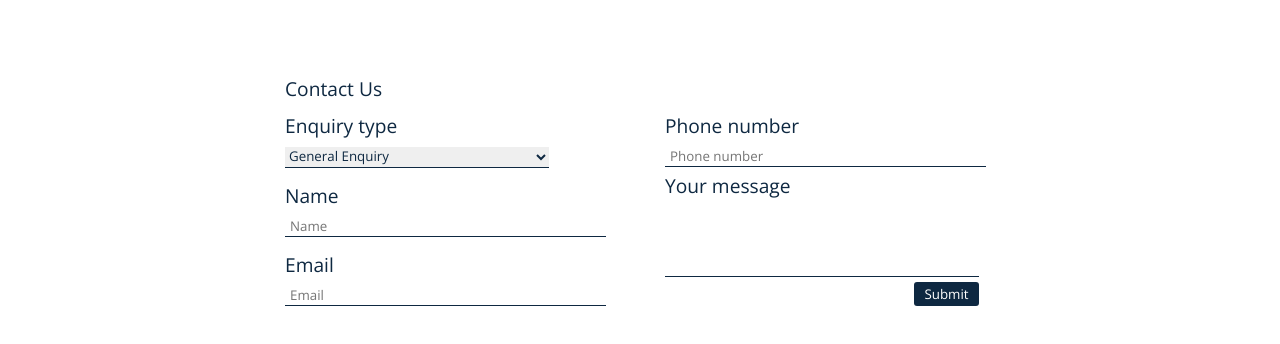
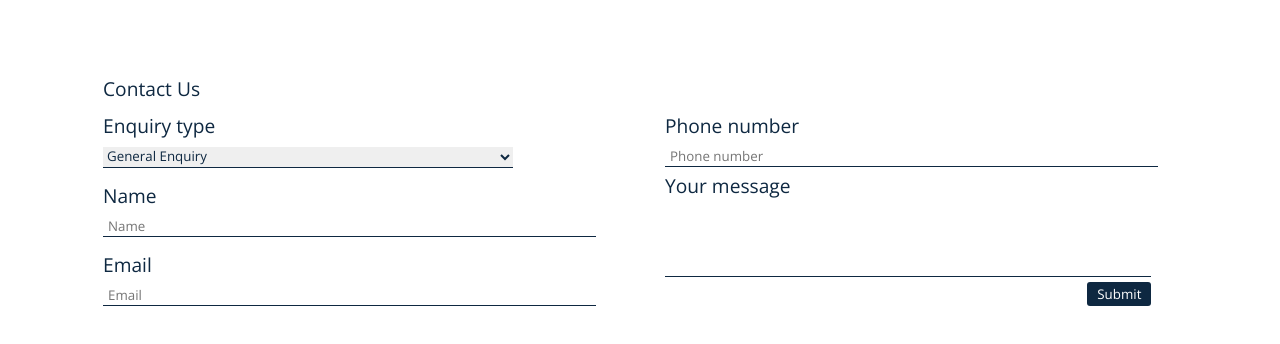
Before and after one commit to wtang98/gigasite, a React (Create React App) app: page / in a window 1280 px wide. Shown: the part 1437-1781 px from the top of the page. Built offline with nearby package versions, Linux system fonts and the light colour scheme.

Commit message:
contact logic finished

```diff
--- a/src/pages/contact/contact.jsx
+++ b/src/pages/contact/contact.jsx
@@ -26,11 +26,6 @@ const Contact = () => {
 
     return (
         <div className="contact">
-            <form
-                method="GET"
-                action="mailto:weitongblue@gmail.com"
-                enctype="text/plain"
-            >
             <div className="title">Contact Us</div>
             <div className="contact__container">
                 <div className="contact__container--left">
@@ -82,11 +77,14 @@ const Contact = () => {
                         </div>
                     </div>
                     <div className="contact__container--right__submit">
+                        <a
+                            href={`mailto:john@demosite.com?subject=${enquiryType}&body=Dear Giga %0D%0A${message} %0D%0ARegards, ${name}%0D%0A${email}%0D%0A${phone}`}
+                        >
                             <button onClick={onSubmit}>Submit</button>
+                        </a>
                     </div>
                 </div>
             </div>
-            </form>
         </div>
     );
 };
```
Lines whose indentation alone changed are shown as unchanged.
